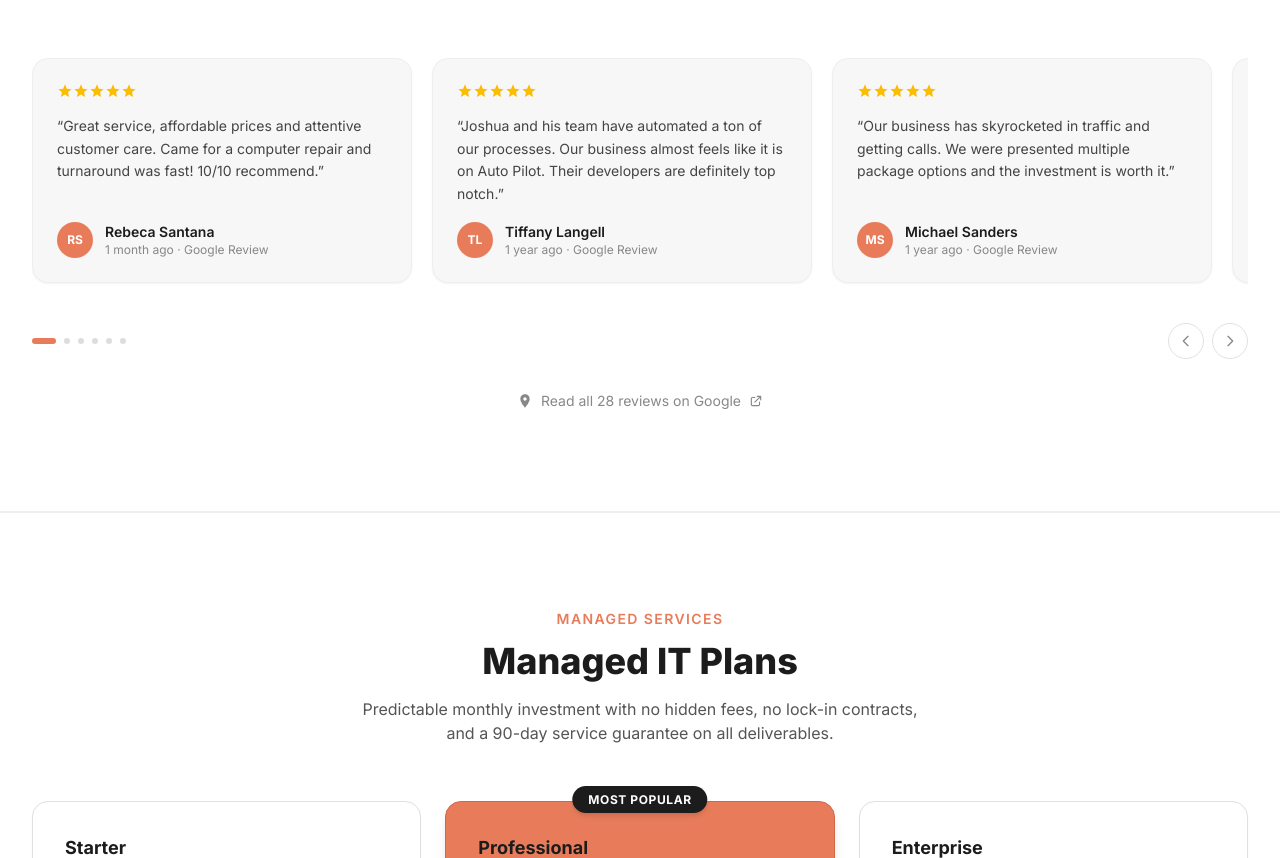
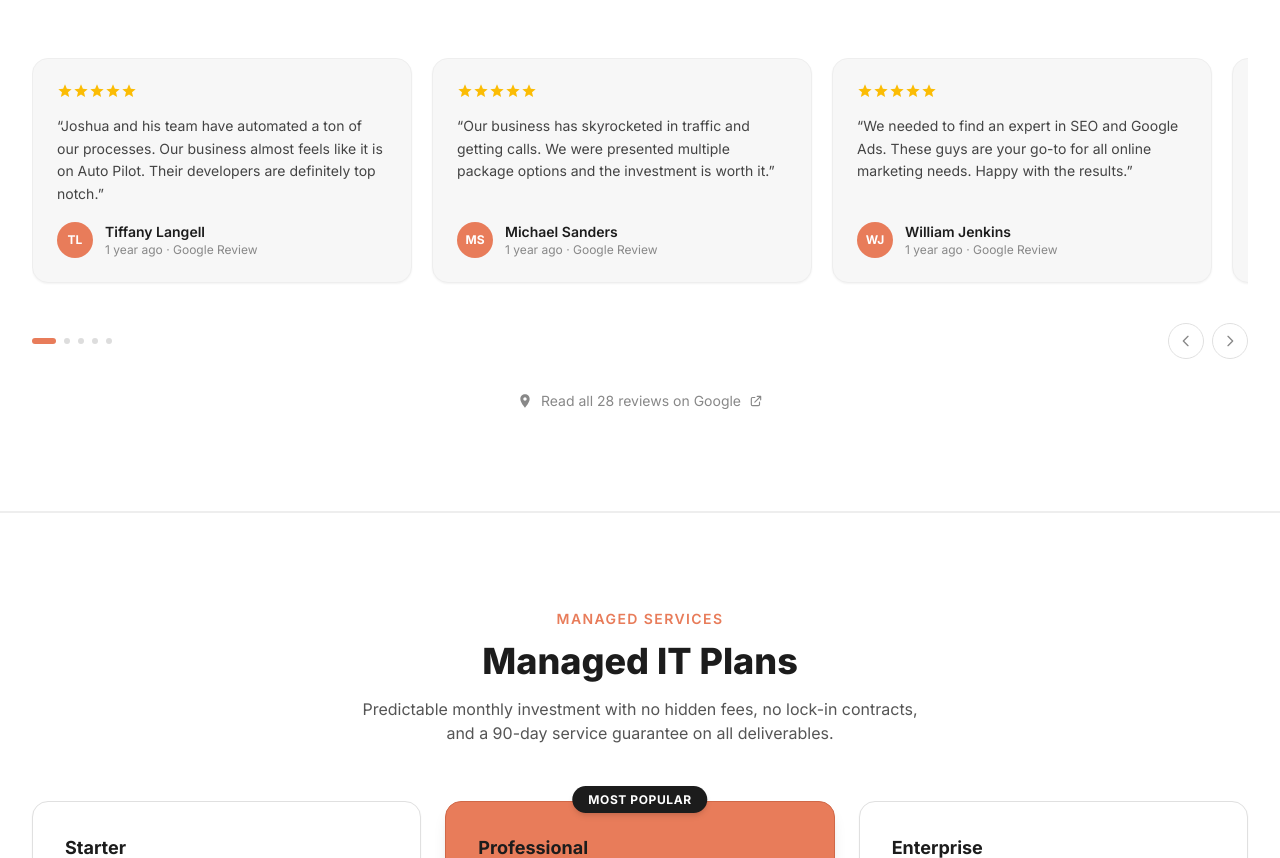
Before and after one commit to rnrpcrepairdev003/eagletekvisions-testapp, a Next.js app: page / in a window 1280 px wide. Shown: the part 5205-6063 px from the top of the page. Built offline with nearby package versions, Linux system fonts and the light colour scheme.

Commit message:
Changes on the testimonials

```diff
--- a/components/ReviewsCarousel.tsx
+++ b/components/ReviewsCarousel.tsx
@@ -3,7 +3,6 @@
 import { useRef, useState } from 'react'
 
 const reviews = [
-  { name: 'Rebeca Santana', time: '1 month ago', text: 'Great service, affordable prices and attentive customer care. Came for a computer repair and turnaround was fast! 10/10 recommend.' },
   { name: 'Tiffany Langell', time: '1 year ago', text: 'Joshua and his team have automated a ton of our processes. Our business almost feels like it is on Auto Pilot. Their developers are definitely top notch.' },
   { name: 'Michael Sanders', time: '1 year ago', text: 'Our business has skyrocketed in traffic and getting calls. We were presented multiple package options and the investment is worth it.' },
   { name: 'William Jenkins', time: '1 year ago', text: 'We needed to find an expert in SEO and Google Ads. These guys are your go-to for all online marketing needs. Happy with the results.' },
```
